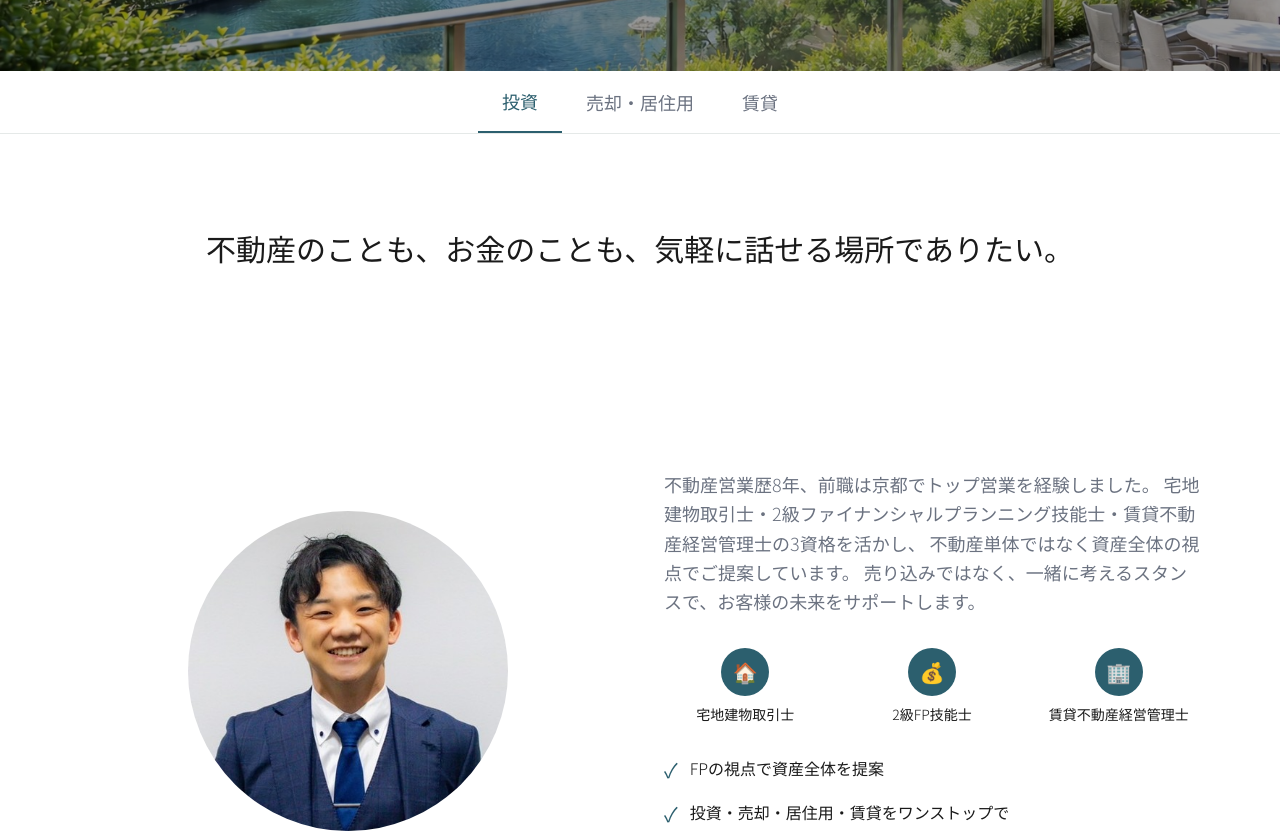
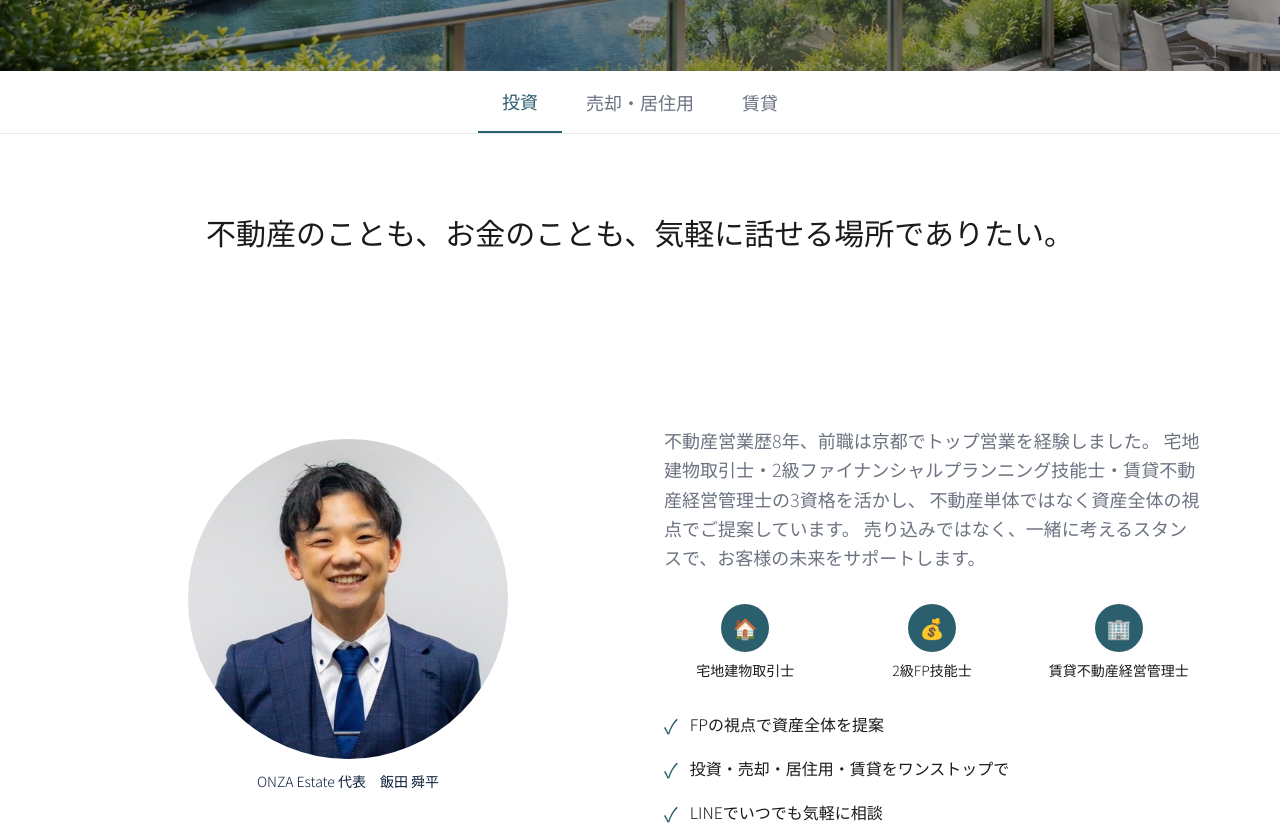
Before and after one commit to idsp0731-gif/onza-estate, a Next.js app: page / in a window 1280 px wide. Shown: the part 480-1313 px from the top of the page. Built offline with nearby package versions, Linux system fonts and the light colour scheme; no server answers.

Commit message:
fix: Aboutセクション余白調整・代表名追加

```diff
--- a/src/components/About.tsx
+++ b/src/components/About.tsx
@@ -2,14 +2,15 @@ import Image from 'next/image';
 
 export default function About() {
   return (
-    <section className="py-16 md:py-24">
+    <section className="py-16 md:pt-20 md:pb-12">
       <div className="max-w-6xl mx-auto px-4">
-        <h2 className="text-2xl md:text-3xl font-light text-center mb-12">
+        <h2 className="text-2xl md:text-3xl font-light text-center mb-6 md:mb-8">
           不動産のことも、お金のことも、気軽に話せる場所でありたい。
         </h2>
         <div className="grid md:grid-cols-2 gap-12 items-center">
-          <div className="aspect-[3/4] bg-transparent rounded-2xl flex items-center justify-center">
+          <div className="aspect-[3/4] bg-transparent rounded-2xl flex flex-col items-center justify-center gap-3 md:-mt-6">
             <img src="/representative.jpg" alt="ONZA Estate代表 飯田舜平" style={{width:"320px",height:"320px",objectFit:"cover",objectPosition:"top",borderRadius:"50%"}} />
+            <p className="text-sm font-light text-center" style={{color:"#0d1f3c"}}>ONZA Estate 代表　飯田 舜平</p>
           </div>
           <div>
             <p className="text-lg font-light text-[#6B7280] mb-8 leading-relaxed">
@@ -38,7 +39,7 @@ export default function About() {
                 <p className="font-light text-sm">賃貸不動産経営管理士</p>
               </div>
             </div>
-            <div className="space-y-4">
+            <div className="space-y-4 md:pb-0 pb-0">
               <div className="flex items-start gap-3">
                 <span className="text-[#2C5F6E] text-xl">✓</span>
                 <p className="font-light">FPの視点で資産全体を提案</p>
```
